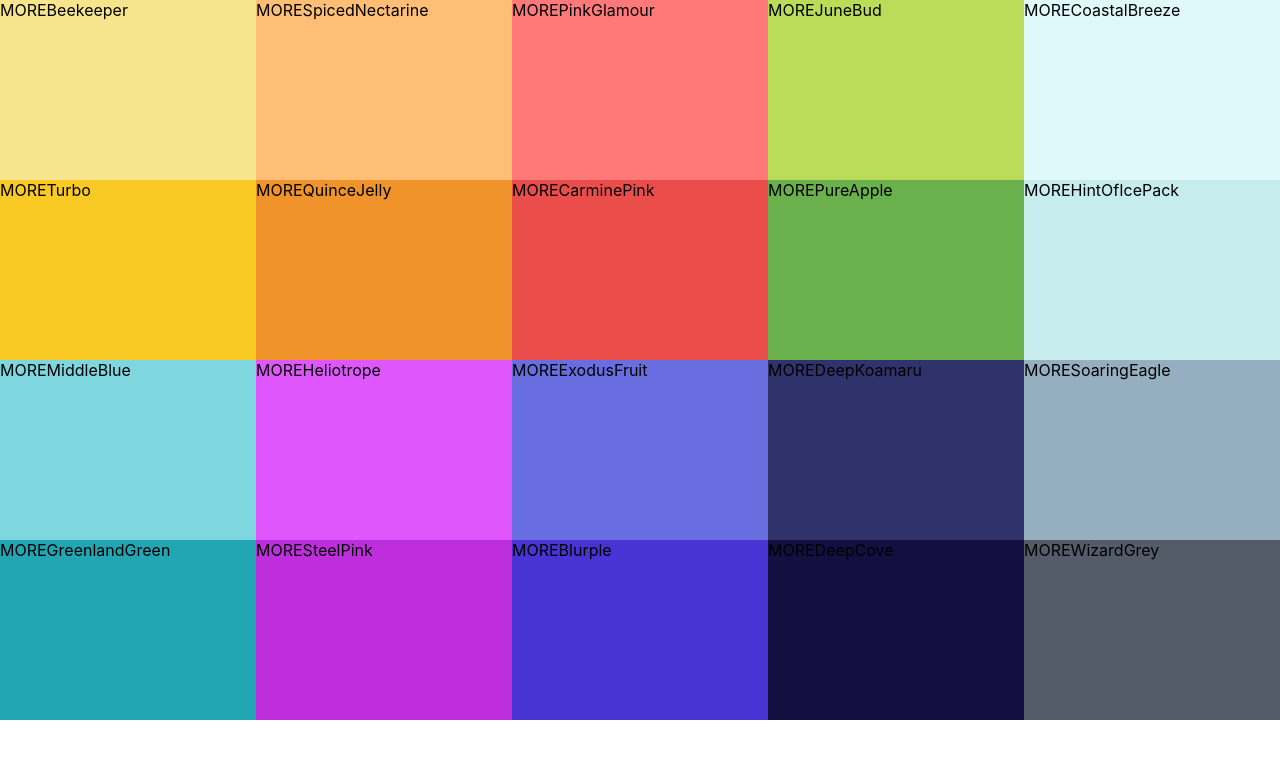
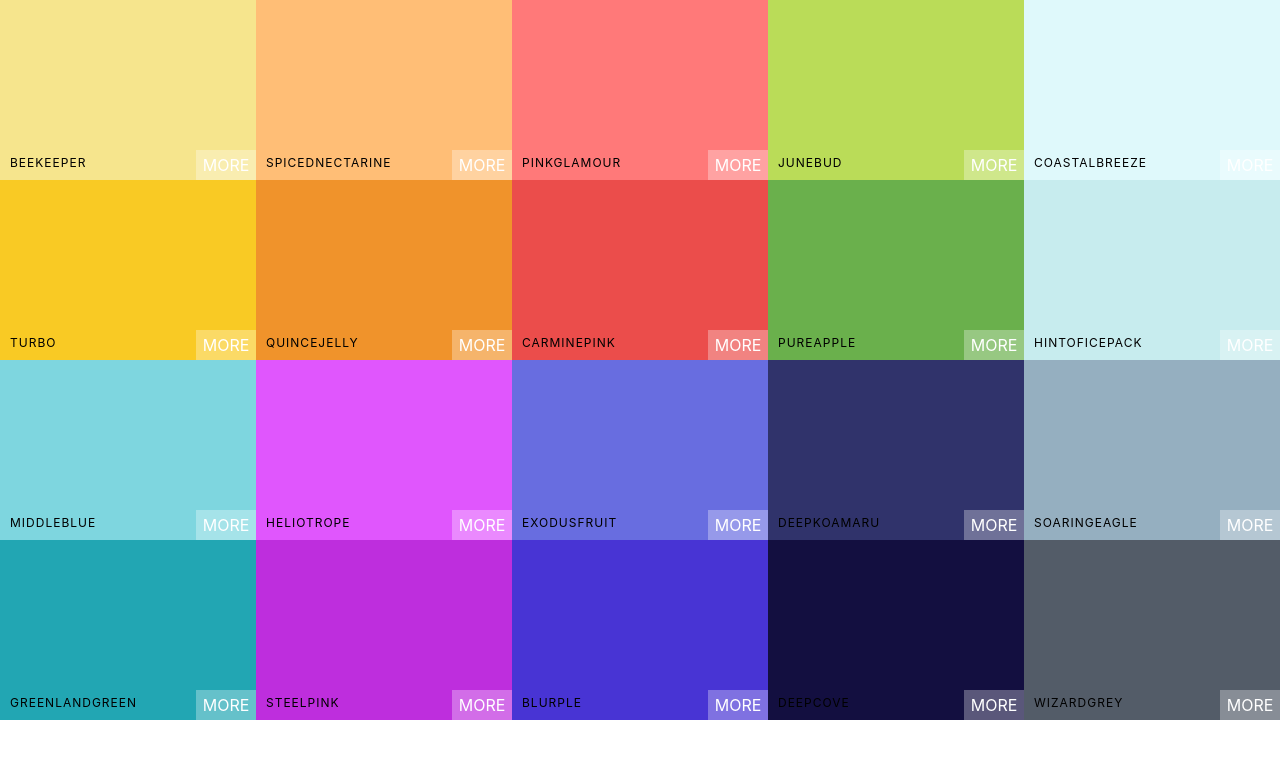
Before and after one commit to LexAeterna12321/react_colors_app, a React (Create React App) app: page / in a window 1280 px wide. Shown: the top 758 px of the page. Built offline with nearby package versions, Linux system fonts and the light colour scheme.

Commit message:
styling ColorBox component

```diff
--- a/src/components/ColorBox.css
+++ b/src/components/ColorBox.css
@@ -5,4 +5,53 @@
     display: inline-block;
     position: relative;
     cursor: pointer;
+    text-transform: uppercase;
+    margin-bottom: -3.9px;
 }
+
+.copy-button {
+    width: 100px;
+    height: 30px;
+    position: absolute;
+    display: inline-block;
+    top: 50%;
+    left: 50%;
+    transform: translate(-50%, -50%);
+    text-align: center;
+    outline: none;
+    background: rgba(255, 255, 255, .3);
+    font-size: 1rem;
+    line-height: 30px;
+    color: #fff;
+    border: none;
+    opacity: 0;
+    transition: all .5s;
+}
+
+.ColorBox:hover .copy-button {
+    opacity: 1;
+}
+
+.box-content {
+    position: absolute;
+    padding: 10px;
+    width: 100%;
+    left: 0;
+    bottom: 0;
+    color: #000;
+    letter-spacing: 1px;
+    font-size: 12px;
+}
+
+.see-more {
+    background: rgba(255, 255, 255, .3);
+    position: absolute;
+    border: none;
+    right: 0;
+    bottom: 0;
+    color: #fff;
+    width: 60px;
+    height: 30px;
+    text-align: center;
+    line-height: 30px;
+}
--- a/src/components/ColorBox.js
+++ b/src/components/ColorBox.js
@@ -3,13 +3,16 @@
 
 class ColorBox extends Component {
   render() {
+    const { name, background } = this.props;
     return (
-      <div
-        className="ColorBox"
-        style={{ backgroundColor: this.props.background }}
-      >
-        <span>MORE</span>
-        <span>{this.props.name}</span>
+      <div className="ColorBox" style={{ background }}>
+        <div className="copy-container">
+          <div className="box-content">
+            <span>{name}</span>
+          </div>
+          <button className="copy-button">Copy</button>
+        </div>
+        <span className="see-more">MORE</span>
       </div>
     );
   }
```
